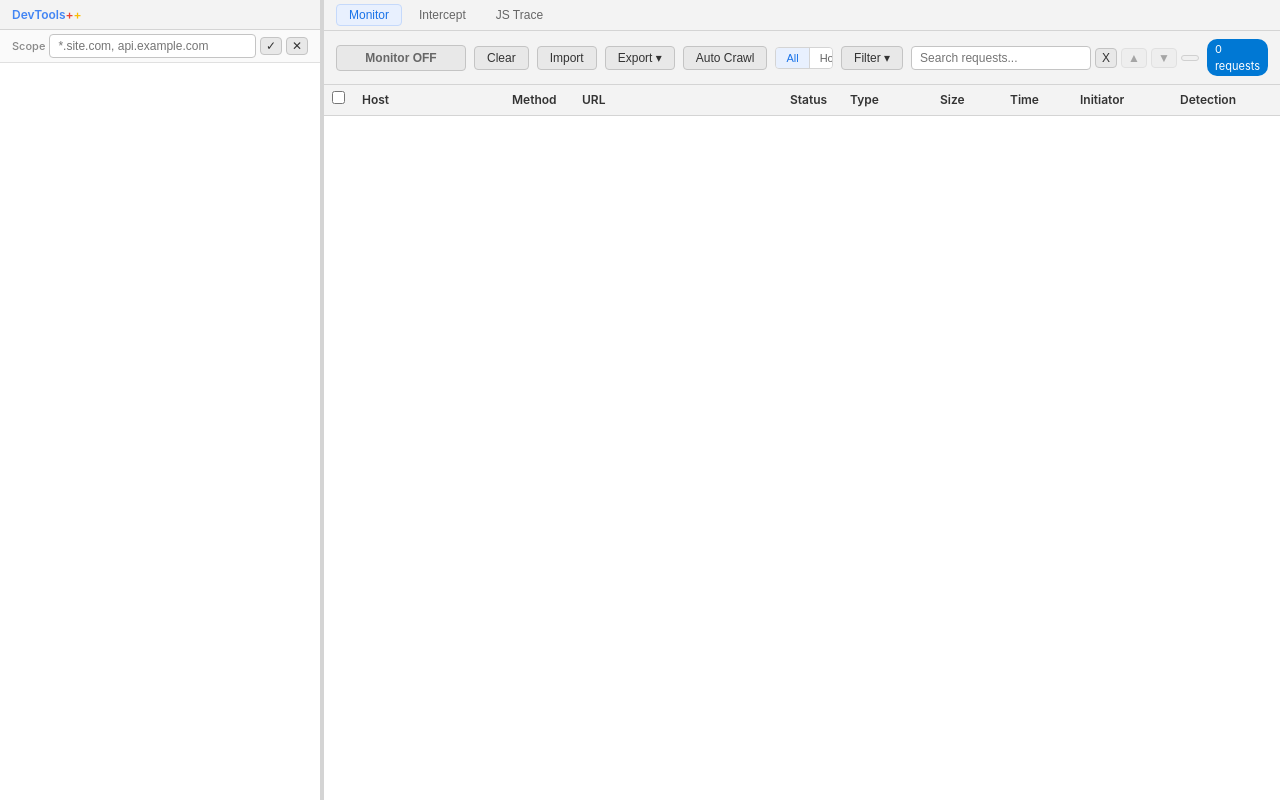
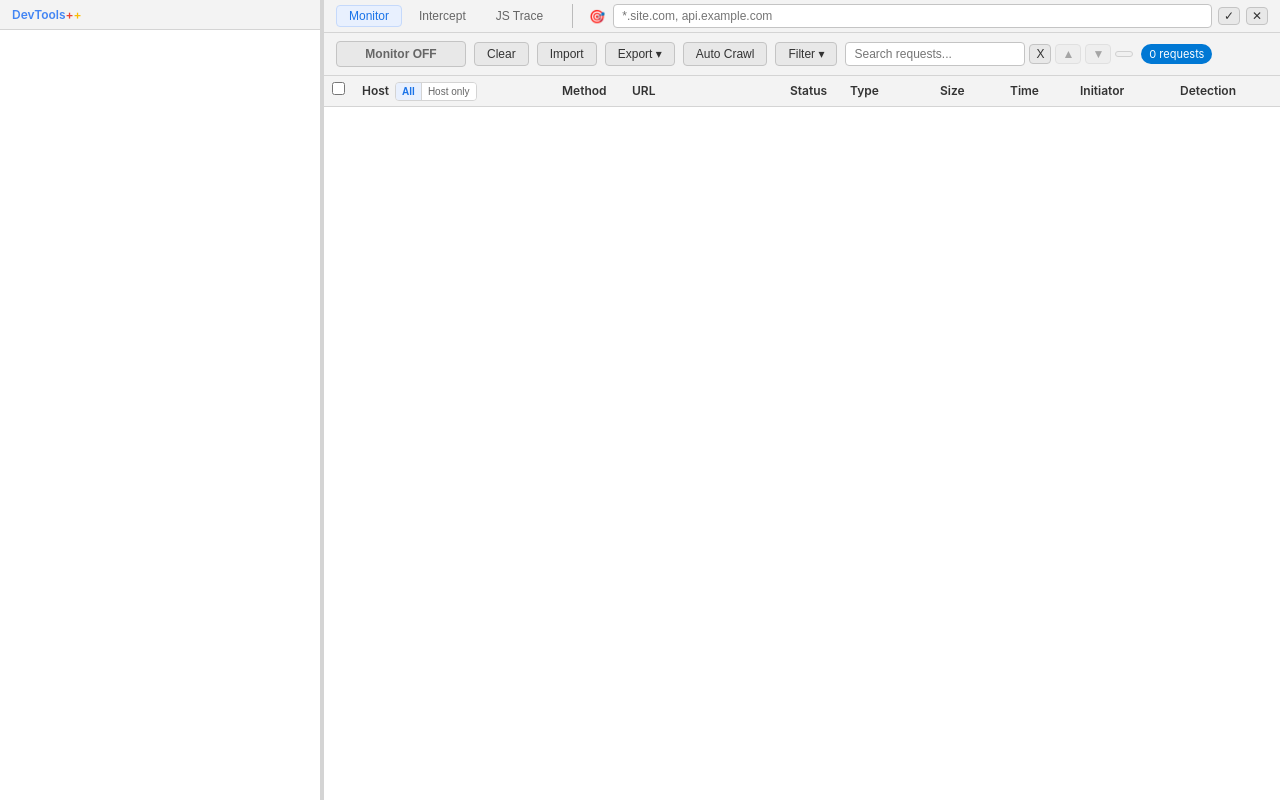
Before and after one commit to jsik22/devtools-pp, a browser extension: page chrome-devtools-extension/panel/panel.html in a window 1280 px wide. Drawn offline with Linux system fonts and the light colour scheme.

Commit message:
Scope 바를 우측 탭 옆으로 원복 + All/Host-only 토글을 Host 컬럼 헤더로 이동
- Scope 바: 좌측 트리 패널 하단에서 우측 .content-top의 탭 우측으로 원복
  (max-width 360px 제한 해제, flex:1로 남는 폭 흡수). "Scope" 라벨은
  트리의 Set Scope와 동일한 🎯 아이콘으로 통일
- All/Host-only 세그먼트 토글: Monitor toolbar에서 Host 컬럼 헤더 안으로
  이동. 컬럼 폭 150 → 200px, 버튼 padding 4×10 → 2×6 / font 11 → 10px로
  컴팩트화. `<th>`에 display:flex 적용 시 table-layout:fixed의 컬럼 폭이
  깨지므로 inner .th-host-wrap div에 flex 적용

Co-Authored-By: Claude Opus 4.7 (1M context) <noreply@anthropic.com>

```diff
--- a/chrome-devtools-extension/panel/panel.css
+++ b/chrome-devtools-extension/panel/panel.css
@@ -88,27 +88,25 @@ body {
   font-weight: 500;
 }
 
-/* 트리 패널 두 번째 row — DevTools++ 헤더 아래, sitemap 위. 컴팩트 layout,
-   input은 flex:1로 패널 폭 변화에 따라 늘어남, Apply/Clear는 아이콘 버튼.
-   패널을 매우 넓게 끌면 scope 박스가 무한 확장되지 않도록 max-width 제한 —
-   그 우측은 배경만 노출. */
+/* 우측 .content-top의 탭 우측에 위치 — 탭과 세로 구분선으로 분리, 남는 폭
+   전체 흡수. 🎯 라벨은 트리의 Set Scope 아이콘과 시각 통일. */
 .global-scope-bar {
   display: flex;
   align-items: center;
-  gap: 4px;
-  padding: 4px 12px;
-  background: #fafafa;
-  border-bottom: 1px solid #e0e0e0;
-  flex-shrink: 0;
-  max-width: 360px;
+  gap: 6px;
+  flex: 1;
+  min-width: 0;
+  padding-left: 14px;
+  border-left: 1px solid #bbb;
 }
 
 .global-scope-label {
-  font-size: 11px;
-  font-weight: 500;
-  color: #888;
+  font-size: 13px;
+  line-height: 1;
+  color: #666;
   cursor: help;
   flex-shrink: 0;
+  padding: 0 2px;
 }
 
 .global-scope-input {
@@ -2589,7 +2587,7 @@ tr.selected td {
 #network-table {
   table-layout: fixed;
 }
-#network-table thead th:nth-child(2) { width: 150px; } /* Host */
+#network-table thead th:nth-child(2) { width: 200px; } /* Host (label + All/Host-only toggle) */
 #network-table thead th:nth-child(3) { width: 70px; }  /* Method */
 /* nth-child(4) URL — width 미지정, flex 흡수 */
 #network-table thead th:nth-child(5) { width: 60px; }  /* Status */
@@ -2670,13 +2668,14 @@ tr.selected td {
   font-weight: 400;
 }
 
-/* per-tab All / Host-only 세그먼트 토글. Message 탭 format 토글의
-   look을 미러링 → 패널의 두 토글 컨트롤이 시각적으로 일관됨. */
+/* per-tab All / Host-only 세그먼트 토글 — Host 컬럼 헤더 안에 인라인 배치.
+   Message 탭 format 토글과 동일 look. */
 .tab-mode-toggle {
   display: inline-flex;
   border: 1px solid #d4d4d4;
   border-radius: 4px;
   overflow: hidden;
+  vertical-align: middle;
 }
 .tab-mode-toggle.disabled {
   opacity: 0.45;
@@ -2686,18 +2685,30 @@ tr.selected td {
   background: #fff;
   border: none;
   color: #666;
-  padding: 4px 10px;
-  font-size: 11px;
+  padding: 2px 6px;
+  font-size: 10px;
+  font-weight: 500;
   cursor: pointer;
   white-space: nowrap;
+  line-height: 1.3;
 }
 .tab-mode-btn:hover { color: #1e1e1e; }
 .tab-mode-btn.active {
   background: #e8f0fe;
   color: #1a73e8;
-  font-weight: 500;
+  font-weight: 600;
 }
 .tab-mode-btn + .tab-mode-btn { border-left: 1px solid #d4d4d4; }
+
+/* Host th 안의 라벨 + 토글 가로 정렬. th 자체는 table-cell 유지(width 컨트롤
+   보존), inner wrapper에 flex 적용. */
+#network-table thead th.th-host { padding: 4px 10px; }
+.th-host-wrap {
+  display: flex;
+  align-items: center;
+  gap: 6px;
+}
+.th-host-label { flex-shrink: 0; }
 
 /* ============================================================
    Network Filter 드롭다운 — 멀티 선택 Type/Status 필터링
--- a/chrome-devtools-extension/panel/panel.html
+++ b/chrome-devtools-extension/panel/panel.html
@@ -13,12 +13,6 @@
         <div class="tree-header">
           <h1><span class="title-name">DevTools</span><span class="title-plus1">+</span><span class="title-plus2">+</span></h1>
         </div>
-        <div class="global-scope-bar">
-          <label for="global-scope-input" class="global-scope-label" title="Host+path pattern. Wildcards: *. Multiple patterns: comma-separated. Empty = all in scope.">Scope</label>
-          <input type="text" id="global-scope-input" class="filter-input global-scope-input" placeholder="*.site.com, api.example.com">
-          <button id="global-scope-apply" class="btn btn-xs btn-icon" title="Apply scope (Enter)">✓</button>
-          <button id="global-scope-clear" class="btn btn-xs btn-icon" title="Clear scope (show all)">✕</button>
-        </div>
         <div id="sitemap-tree" class="sitemap-tree"></div>
       </div>
       <div class="split-gutter split-gutter-h" data-resize="prev"></div>
@@ -28,6 +22,12 @@
             <button class="tab active" data-tab="network">Monitor</button>
             <button class="tab intercept-tab" data-tab="intercept">Intercept</button>
             <button class="tab" data-tab="js-trace">JS Trace</button>
+          </div>
+          <div class="global-scope-bar">
+            <span class="global-scope-label" title="Host+path pattern. Wildcards: *. Multiple patterns: comma-separated. Empty = all in scope.">🎯</span>
+            <input type="text" id="global-scope-input" class="filter-input global-scope-input" placeholder="*.site.com, api.example.com">
+            <button id="global-scope-apply" class="btn btn-xs btn-icon" title="Apply scope (Enter)">✓</button>
+            <button id="global-scope-clear" class="btn btn-xs btn-icon" title="Clear scope (show all)">✕</button>
           </div>
         </div>
 
@@ -55,10 +55,6 @@
           <button id="network-selection-clear" class="btn btn-xs" title="Clear selection">X</button>
         </span>
         <button id="network-auto-crawl" class="btn">Auto Crawl</button>
-        <div class="tab-mode-toggle" id="network-tab-mode-toggle" title="Show all requests captured during this session (default) or restrict to direct same-host requests only.">
-          <button class="tab-mode-btn active" data-mode="all">All</button>
-          <button class="tab-mode-btn" data-mode="internal">Host only</button>
-        </div>
         <div class="network-filter-dropdown">
           <button id="network-filter-btn" class="btn" title="Filter visible requests by type and status code">Filter ▾</button>
           <div id="network-filter-menu" class="network-filter-menu hidden">
@@ -102,7 +98,15 @@
             <thead>
               <tr>
                 <th class="select-cell"><input type="checkbox" id="network-select-all" title="Select all visible (Cmd/Ctrl+A) · Shift+click for range"></th>
-                <th>Host</th>
+                <th class="th-host">
+                  <div class="th-host-wrap">
+                    <span class="th-host-label">Host</span>
+                    <div class="tab-mode-toggle" id="network-tab-mode-toggle" title="Show all requests captured during this session (default) or restrict to direct same-host requests only.">
+                      <button class="tab-mode-btn active" data-mode="all">All</button>
+                      <button class="tab-mode-btn" data-mode="internal">Host only</button>
+                    </div>
+                  </div>
+                </th>
                 <th>Method</th>
                 <th>URL</th>
                 <th>Status</th>
```
